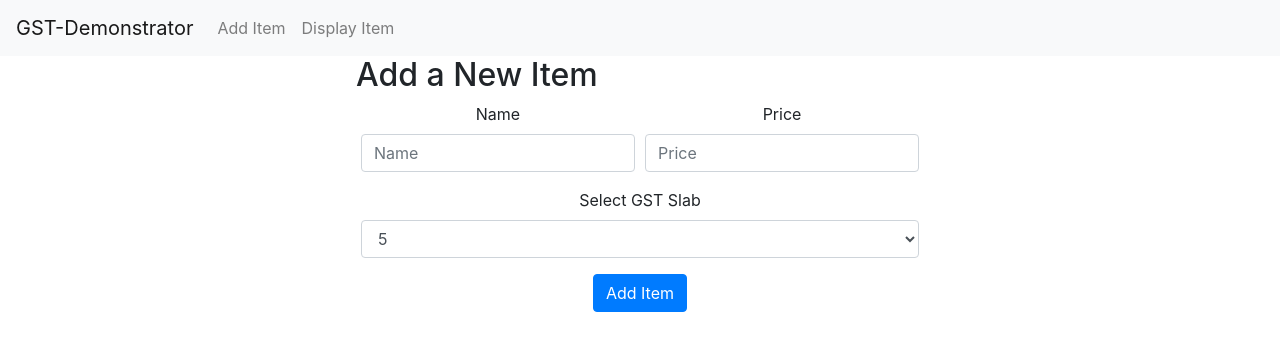
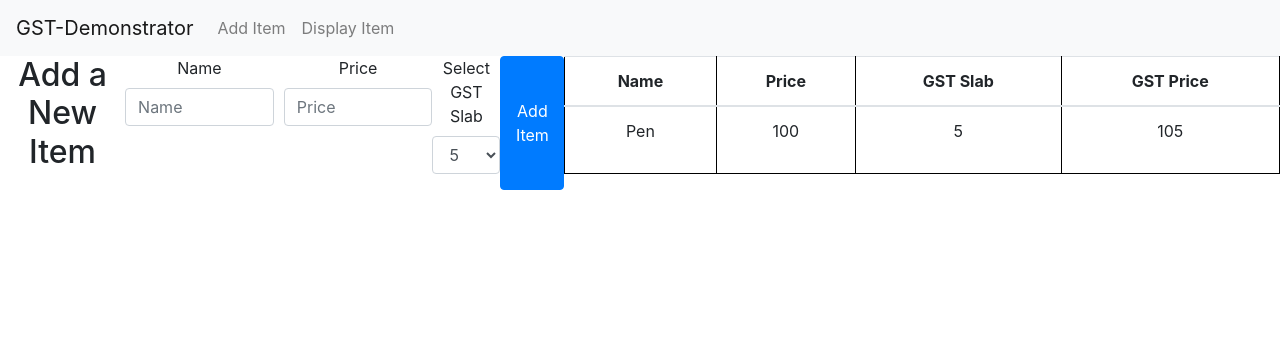
Before and after one commit to narenms/gst-demonstrator, a React (Create React App) app: page /additem in a window 1280 px wide. Shown: the top 350 px of the page. Built offline with nearby package versions, Linux system fonts and the light colour scheme.

Commit message:
Redux and Router is working

```diff
--- a/src/actions/index.js
+++ /dev/null
@@ -1,6 +0,0 @@
-export const addItem = (item) => {
-  return {
-    type: "ADD_ITEM",
-    payload: item,
-  };
-};
--- /dev/null
+++ b/src/app/store.js
@@ -0,0 +1,9 @@
+import { configureStore } from '@reduxjs/toolkit';
+// import counterReducer from '../features/counter/counterSlice';
+import itemReducer from '../components/GSTDemonstrator/itemSlice';
+
+export default configureStore({
+  reducer: {
+    item: itemReducer,
+  },
+});
--- a/src/components/GSTDemonstrator/AddItem.js
+++ b/src/components/GSTDemonstrator/AddItem.js
@@ -1,9 +1,38 @@
 import React, { useState } from "react";
-import { useDispatch } from "react-redux";
-import {addItem} from '../../actions'
+import { useDispatch, useSelector } from "react-redux";
+import { addNewItem, selectItem } from "./itemSlice";
 
 function AddItem() {
   const dispatch = useDispatch();
+
+  const item = useSelector(selectItem);
+  const columns = [
+    { heading: "Name", property: "name" },
+    { heading: "Price", property: "price" },
+    { heading: "GST Slab", property: "gstSlab" },
+    { heading: "GST Price", property: "gstPrice" },
+  ];
+  const Table = ({ columns, data }) => (
+    <table className="table">
+      <thead>
+        <tr>
+          {columns.map((col, id) => (
+            <th key={id}>{col.heading}</th>
+          ))}
+        </tr>
+      </thead>
+      <tbody>
+        {data.map((item, id) => (
+          <tr key={id}>
+            {columns.map((col) => (
+              <td key={`${item}-${col.property}`}>{item[col.property]}</td>
+            ))}
+          </tr>
+        ))}
+      </tbody>
+    </table>
+  );
+
   const [data, setData] = useState({
     name: "",
     price: "",
@@ -16,7 +45,7 @@ function AddItem() {
     setData((prevState) => ({ ...prevState, [name]: value }));
   };
 
-  const onSubmit = async (e) => {
+  const onSubmit = (e) => {
     var requestOptions = {
       method: "GET",
       redirect: "follow",
@@ -30,11 +59,13 @@ function AddItem() {
       .then((response) => response.text())
       .then((result) => {
         console.log(result);
-        setData({ ...data, gstPrice: parseInt(data.price) + parseInt(result) },);
+        setData({ ...data, gstPrice: parseInt(data.price) + parseInt(result) });
+        console.log(data);
+        console.log("Calling dispatch");
+        dispatch(addNewItem(data));
       })
       .catch((error) => console.log("error", error));
-    dispatch(addItem(data));
-    setData({ name: "", price: "", gstSlab: "", gstPrice: "" });
+    setData({ name: "", price: "", gstSlab: "5", gstPrice: "" });
 
     e.preventDefault();
   };
@@ -42,7 +73,7 @@ function AddItem() {
   return (
     <div>
       <div className="d-flex justify-content-center">
-        <form>
+        {/* <form> */}
         <div className="form-row">
           <h2>Add a New Item</h2>
         </div>
@@ -90,7 +121,9 @@ function AddItem() {
         <button type="submit" className="btn btn-primary" onClick={onSubmit}>
           Add Item
         </button>
-        </form>
+        {/* </form> */}
+
+        <Table columns={columns} data={item} />
       </div>
     </div>
   );
--- a/src/components/GSTDemonstrator/DisplayItems.js
+++ b/src/components/GSTDemonstrator/DisplayItems.js
@@ -1,8 +1,10 @@
 import React from "react";
+import { PieChart } from "react-minimal-pie-chart";
 import { useSelector } from "react-redux";
+import { selectItem } from "./itemSlice";
 
 function DisplayItems() {
-  const item = useSelector(state => state.items);
+  const item = useSelector(selectItem);
 
   const columns = [
     { heading: "Name", property: "name" },
--- /dev/null
+++ b/src/components/GSTDemonstrator/Home.js
@@ -0,0 +1,16 @@
+import React from "react";
+
+function Home() {
+  return (
+    <div>
+      <div className="d-flex justify-content-center">
+        <div className="d-flex align-items-start flex-column">
+          <h2>GST Demonstrator - Home</h2>
+          <h4>Welcome!!</h4>
+        </div>
+      </div>
+    </div>
+  );
+}
+
+export default Home;
--- a/src/components/GSTDemonstrator/index.js
+++ b/src/components/GSTDemonstrator/index.js
@@ -3,6 +3,7 @@ import { PieChart } from "react-minimal-pie-chart";
 import { BrowserRouter as Router, Route, Switch, Link } from "react-router-dom";
 import AddItem from "./AddItem";
 import DisplayItems from './DisplayItems';
+import Home from './Home';
 
 function GSTDemonstrator() {
   return (
@@ -28,25 +29,14 @@ function GSTDemonstrator() {
       <div>
         <Switch>
           <Route exact path="/" component={Home} />
-          <Route path="/additem" exact component={AddItem} />
+          <Route path="/additem" component={AddItem} />
           {/* <Route path="/additem:" component={AddItem} /> */}
           <Route path="/displayitem" component={DisplayItems} />
         </Switch>
       </div>
-      {console.log("Index")}
+      {/* {console.log("Index")} */}
     </>
   );
 }
 
-const Home = () => {
-  return (
-    <div className="d-flex justify-content-center">
-      <div className="d-flex align-items-start flex-column">
-        <h2>GST Demonstrator - Home</h2>
-        <h4>Welcome!!</h4>
-      </div>
-    </div>
-  );
-}
-
 export default GSTDemonstrator;
--- /dev/null
+++ b/src/components/GSTDemonstrator/itemSlice.js
@@ -0,0 +1,36 @@
+import { createSlice } from "@reduxjs/toolkit";
+
+export const itemSlice = createSlice({
+  name: "item",
+  initialState: {
+    value: [{ name: "Pen", price: "100", gstSlab: "5", gstPrice: "105" }],
+  },
+  reducers: {
+    addNewItem: (state, action) => {
+      // Redux Toolkit allows us to write "mutating" logic in reducers. It
+      // doesn't actually mutate the state because it uses the Immer library,
+      // which detects changes to a "draft state" and produces a brand new
+      // immutable state based off those changes
+      state.value = [...state.value, action.payload];
+    },
+  },
+});
+
+export const { addNewItem } = itemSlice.actions;
+
+// The function below is called a thunk and allows us to perform async logic. It
+// can be dispatched like a regular action: `dispatch(incrementAsync(10))`. This
+// will call the thunk with the `dispatch` function as the first argument. Async
+// code can then be executed and other actions can be dispatched
+export const addNewItemAsync = (amount) => (dispatch) => {
+  setTimeout(() => {
+    dispatch(addNewItem(amount));
+  }, 1000);
+};
+
+// The function below is called a selector and allows us to select a value from
+// the state. Selectors can also be defined inline where they're used instead of
+// in the slice file. For example: `useSelector((state) => state.counter.value)`
+export const selectItem = (state) => state.item.value;
+
+export default itemSlice.reducer;
--- a/src/index.js
+++ b/src/index.js
@@ -3,14 +3,8 @@ import ReactDOM from "react-dom";
 import "./index.css";
 import App from "./App";
 import * as serviceWorker from "./serviceWorker";
-import { createStore } from "redux";
-import allReducer from "./reducers";
+import store from './app/store';
 import { Provider } from "react-redux";
-
-const store = createStore(
-  allReducer,
-  window.__REDUX_DEVTOOLS_EXTENSION__ && window.__REDUX_DEVTOOLS_EXTENSION__()
-);
 
 ReactDOM.render(
   <React.StrictMode>
--- a/src/reducers/index.js
+++ /dev/null
@@ -1,8 +0,0 @@
-import itemReducer from './item'
-import {combineReducers} from 'redux';
-
-const allReducers = combineReducers({
-  items: itemReducer
-});
-
-export default allReducers;
--- a/src/reducers/item.js
+++ /dev/null
@@ -1,11 +0,0 @@
-const initState = [{ name: "Pen", price: "100", gstSlab: "5", gstPrice: "105" }]
-const itemReducer = (state = initState, action) => {
-  switch(action.type){
-    case 'ADD_ITEM':
-      return [...state.value, action.payload];
-    default:
-      return state;
-  }
-}
-
-export default itemReducer;
```
Lines whose indentation alone changed are shown as unchanged.
